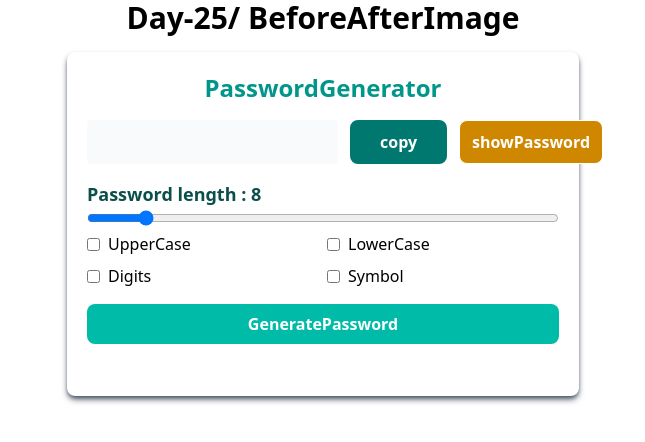
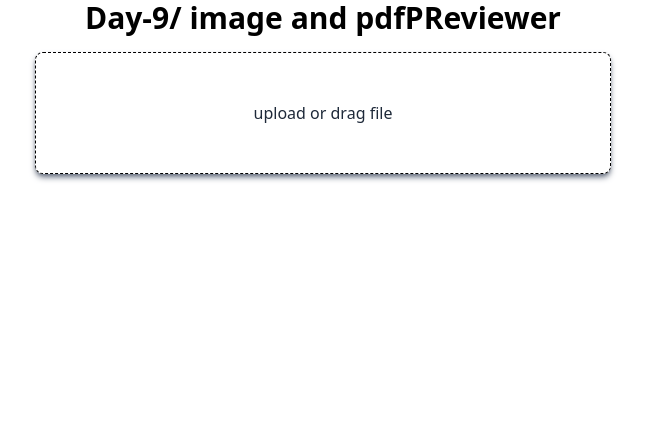
Before and after one commit to RAHUL676789/100DaysFrontend, a React (Vite) app: page / in a window 1280 px wide. Shown: the top 442 px of the page, without its empty margins (317-962 px from the left). Built offline with nearby package versions, Linux system fonts and the light colour scheme.

Commit message:
some changes app.jsx

```diff
--- a/src/App.jsx
+++ b/src/App.jsx
@@ -85,7 +85,7 @@ function App() {
 
   return (
     <div className=''>
-      <h2 className='text-3xl font-bold text-center mb-4'>Day-25/ BeforeAfterImage </h2>
+      <h2 className='text-3xl font-bold text-center mb-4'>Day-9/ image and pdfPReviewer </h2>
         {/* <TestimonialSlider/> */}
       {/* Modal Part
        {isModalOpen && (
@@ -122,7 +122,8 @@ function App() {
      {/* <ImageStack/> */}
      {/* <Offset/> */}
      {/* <ImageSlider/> */}
-     <PasswordGenerator/>
+     {/* <PasswordGenerator/> */}
+    <FileUploader/>
     </div>
   );
 }
--- a/src/components/Day12/FileUploader.jsx
+++ b/src/components/Day12/FileUploader.jsx
@@ -31,9 +31,9 @@ function FileUploader(){
      console.log(preview)
     return(
 
-    <div className="max-w-xl ">
+    <div className="max-w-xl mx-auto shadow-md shadow-gray-500  rounded-lg">
 
-        <div  onClick={()=>inputRef.current.click()} className="border  border-dashed rounded-lg px-5 py-7  w-full  mb-5 text-center">
+        <div  onClick={()=>inputRef.current.click()} className="border  border-dashed rounded-lg px-5 py-7  w-full  mb-5 text-center ">
 
           {file ? <p className="text-green-600">file uploded</p> : <p className="px-5 py-5 text-gray-800">upload or drag file </p>}
 
```
